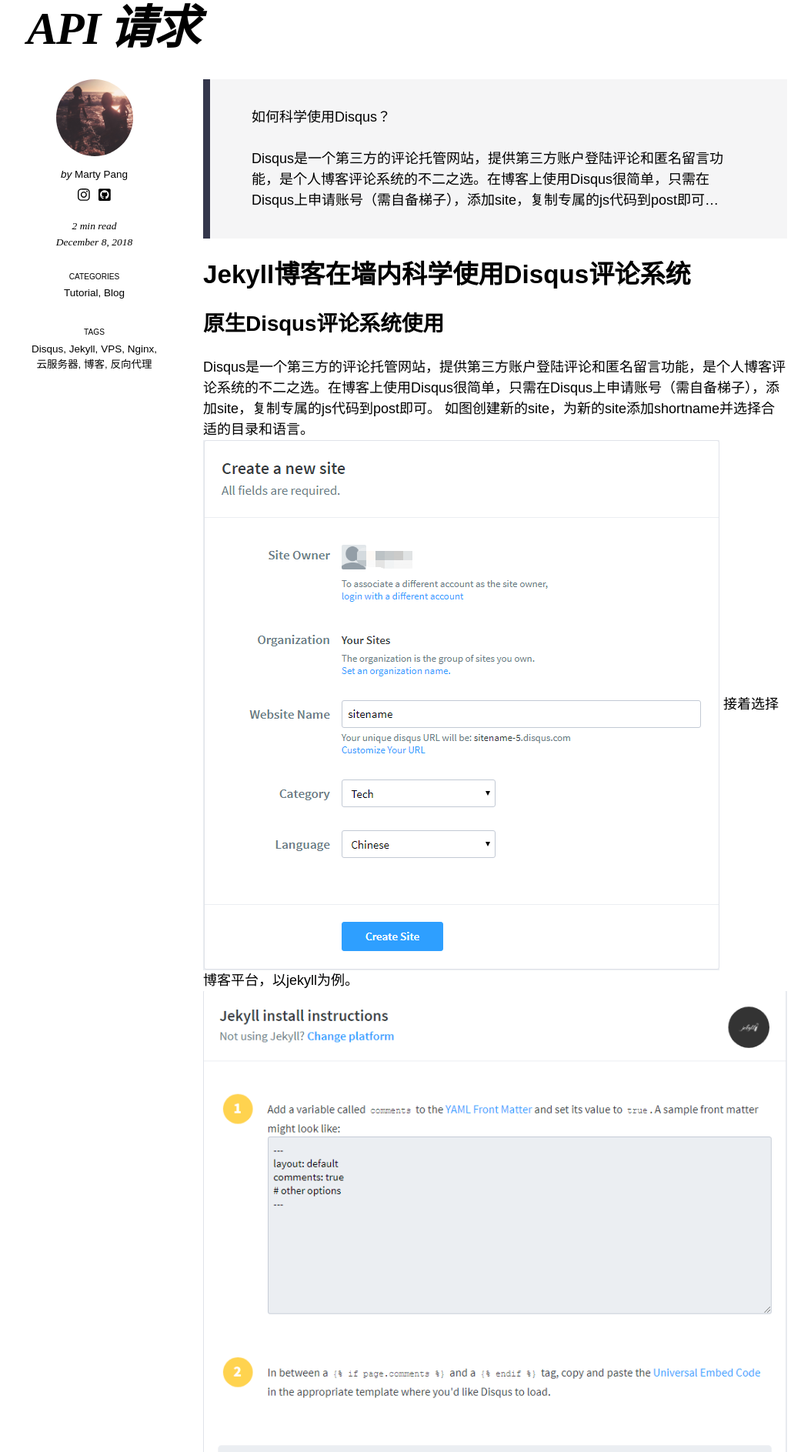
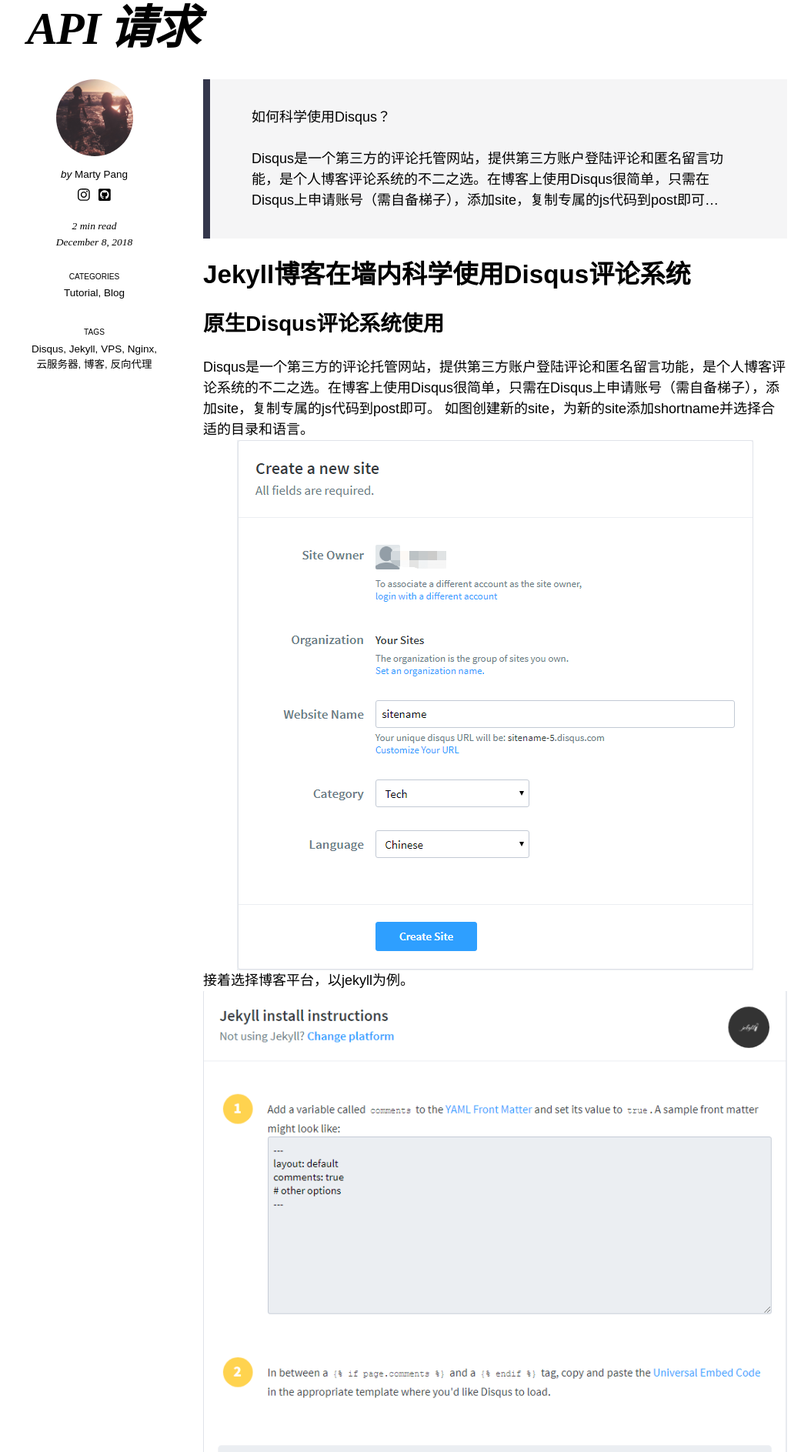
Before and after one commit to MartyPang/martypang.github.io, a Jekyll site: the page built from _posts/2018-12-08-using-disqus-api-and-vps-to-provide-comment-module-for-jekyll-blog.md, in a window 1280 px wide. Shown: the part 944-2831 px from the top of the page at 77% size, without its empty margins (111-1165 px from the left). Built offline with Jekyll 4.4.1, drawn with Linux system fonts in a browser that asks for light colours; nearby versions of some CDN libraries; emoji names are drawn with the system emoji font; some web fonts are replaced; comment, search, counter and statistics services are not loaded.

Commit message:
sss fix image align center.

````diff
--- a/_posts/2018-12-08-using-disqus-api-and-vps-to-provide-comment-module-for-jekyll-blog.md
+++ b/_posts/2018-12-08-using-disqus-api-and-vps-to-provide-comment-module-for-jekyll-blog.md
@@ -28,9 +28,9 @@
 ## 原生Disqus评论系统使用
 Disqus是一个第三方的评论托管网站，提供第三方账户登陆评论和匿名留言功能，是个人博客评论系统的不二之选。在博客上使用Disqus很简单，只需在Disqus上申请账号（需自备梯子），添加site，复制专属的js代码到post即可。
 如图创建新的site，为新的site添加shortname并选择合适的目录和语言。
-![](/images/20181208/disqus-create-site.png)
+![](/images/20181208/disqus-create-site.png){:  .align-center}
 接着选择博客平台，以jekyll为例。
-![](/images/20181208/disqus-jekyll.png)
+![](/images/20181208/disqus-jekyll.png){:  .align-center}
 
 首先在jekyll项目的`_config.yml`配置文件中设置comment选项为true，并配置shortname。
 ```yaml
````
